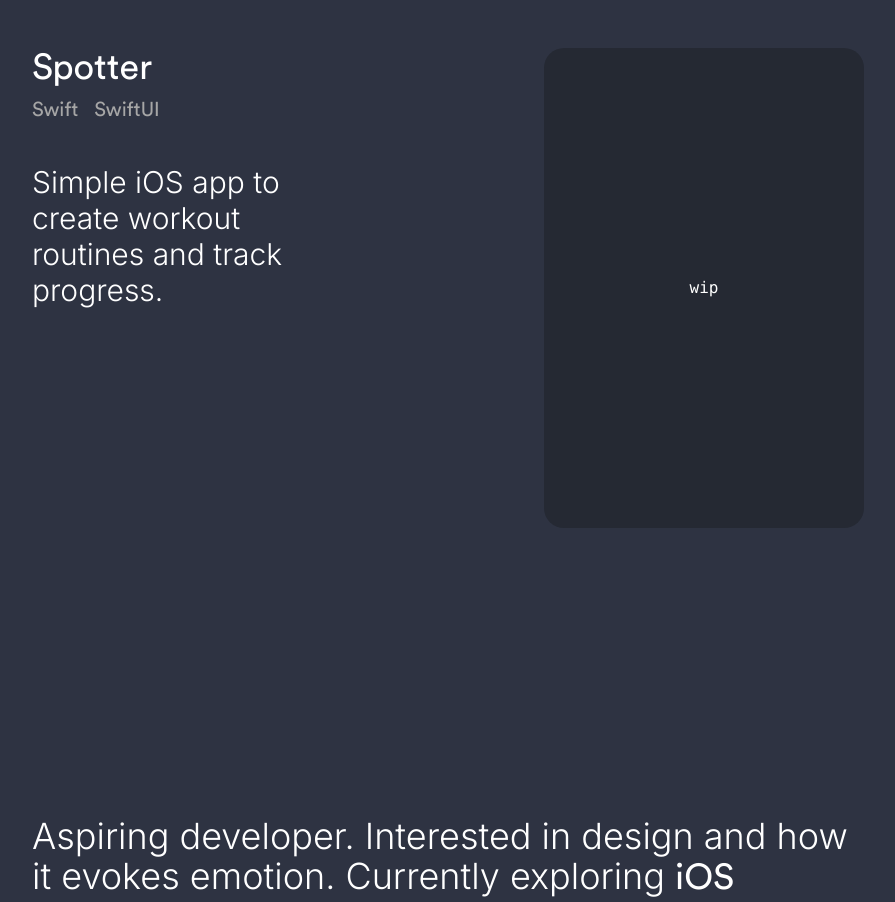
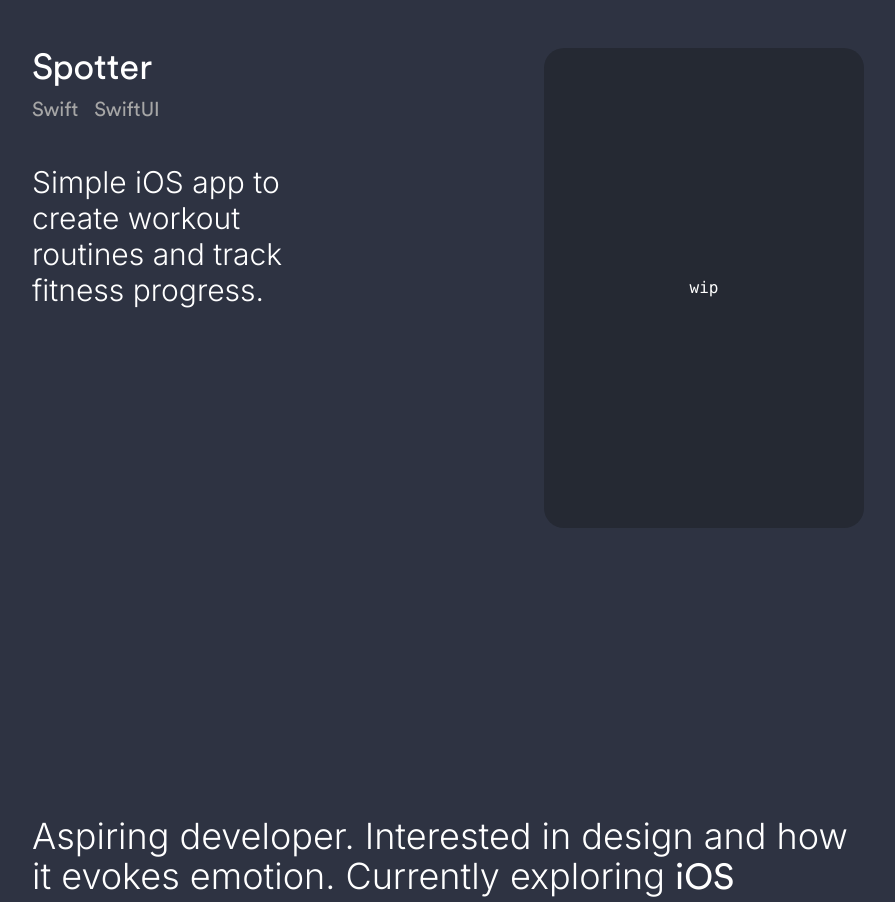
Before and after one commit to nevadoj/nevadoj.github.io, a React (Create React App) app: page / in a window 1280 px wide. Shown: the part 1040-1942 px from the top of the page, without its empty margins (192-1087 px from the left). Built offline with nearby package versions, Linux system fonts and the light colour scheme; the HTML template or start-up script is replaced by a standard one; a web font is replaced by a local one.

Commit message:
adjust project description

```diff
--- a/src/components/Projects.js
+++ b/src/components/Projects.js
@@ -13,7 +13,7 @@
                     <p className="pr-4">Swift</p>
                     <p className="pr-4">SwiftUI</p>
                 </div>
-                <p className='text-3xl py-8 w-64'>Simple iOS app to create workout routines and track progress.</p>
+                <p className='text-3xl py-8 w-64'>Simple iOS app to create workout routines and track fitness progress.</p>
               </div>
 
               <a href='https://github.com/' target="blank" rel="noreferrer">
```
